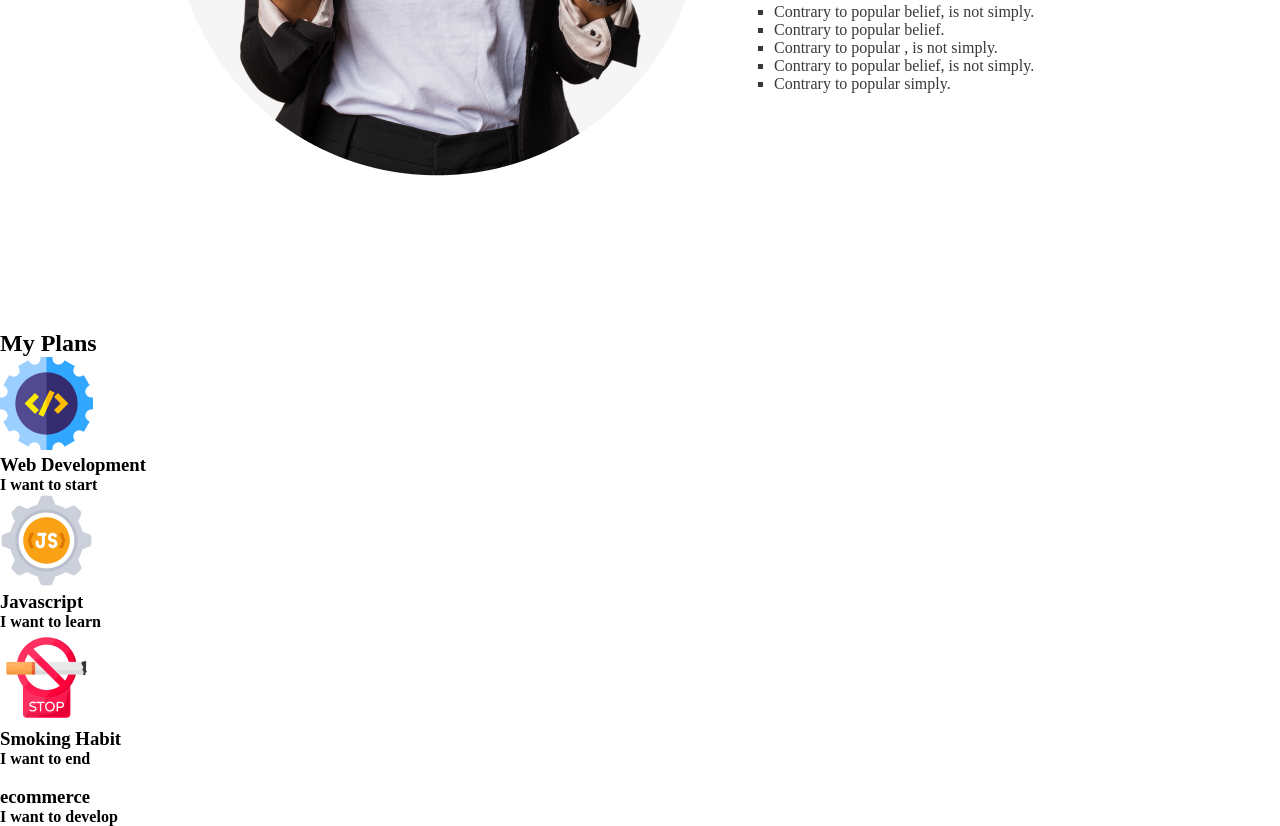
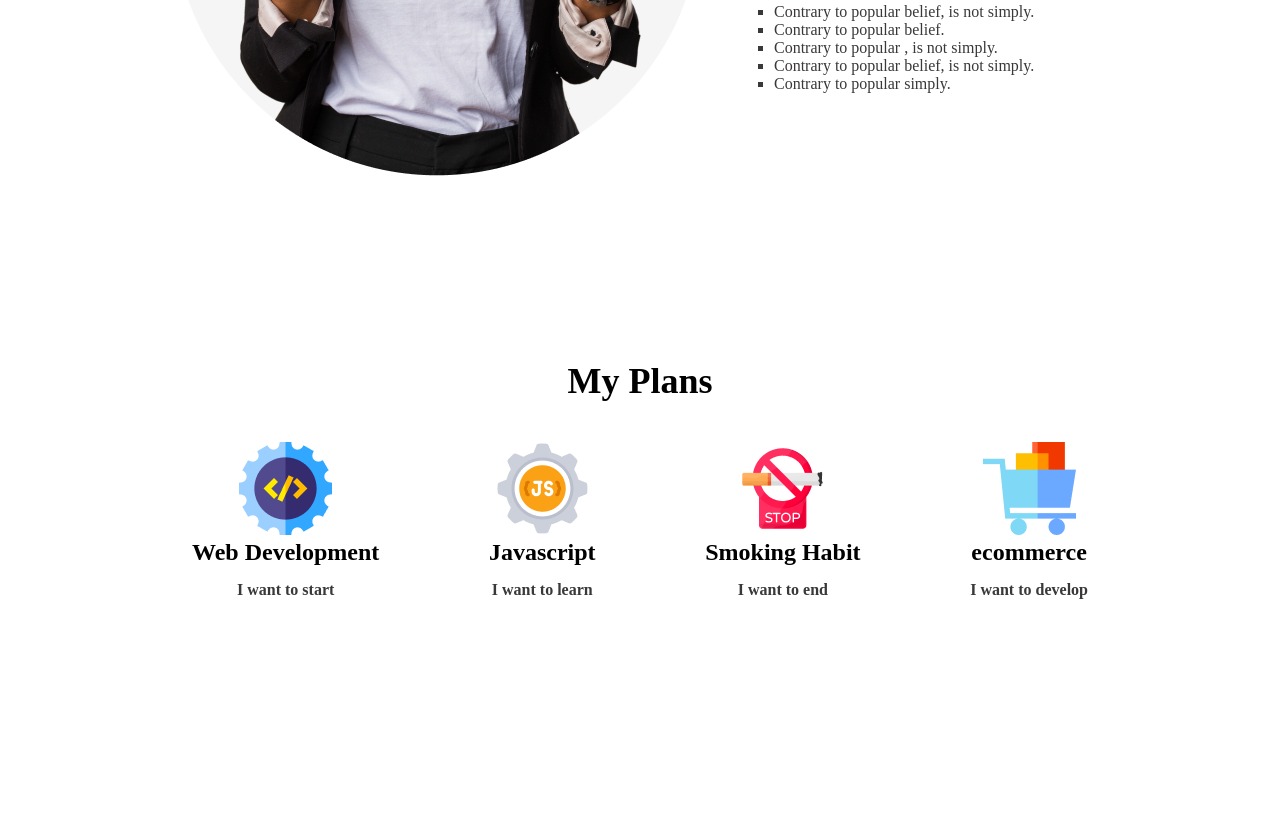
Before and after one commit to nasiruddin06/demo-web-one, a plain HTML site: page index.html in a window 1280 px wide. Shown: the part 1387-2213 px from the top of the page. After the commit the page ends 2116 px from the top, so only its background shows below. Drawn offline with Linux system fonts and the light colour scheme; files whose address does not match are found by name.

Commit message:
myplan done

```diff
--- a/css/style.css
+++ b/css/style.css
@@ -56,3 +56,34 @@ header{
 }
 
 /* ===================my failure css end================ */
+
+.myplan{
+    padding: 30px 0;
+    margin: 0 auto;
+    width: 70%;
+}
+.myplan .heading{
+    text-align: center;
+}
+.myplan h2{
+    margin-bottom: 40px;
+    font-size: 36px;
+    font-weight: bold;
+}
+.planinfo{
+    display: flex;
+    justify-content: space-between;
+    align-items: center;
+    padding-bottom: 100px;
+}
+.plans{
+    text-align: center;
+}
+.plans h3{
+    margin-bottom: 15px;
+    font-size: 24px;
+    font-weight: bold;
+}
+.plans h4{
+    color: rgb(58, 56, 56);
+}
--- a/index.html
+++ b/index.html
@@ -61,7 +61,7 @@
                     <h4>I want to end</h4>
                 </div>
                 <div class="plans">
-                    <img src="" alt="">
+                    <img src="./images/icons/ecom.png" alt="">
                     <h3>ecommerce</h3>
                     <h4>I want to develop</h4>
                 </div>
```
